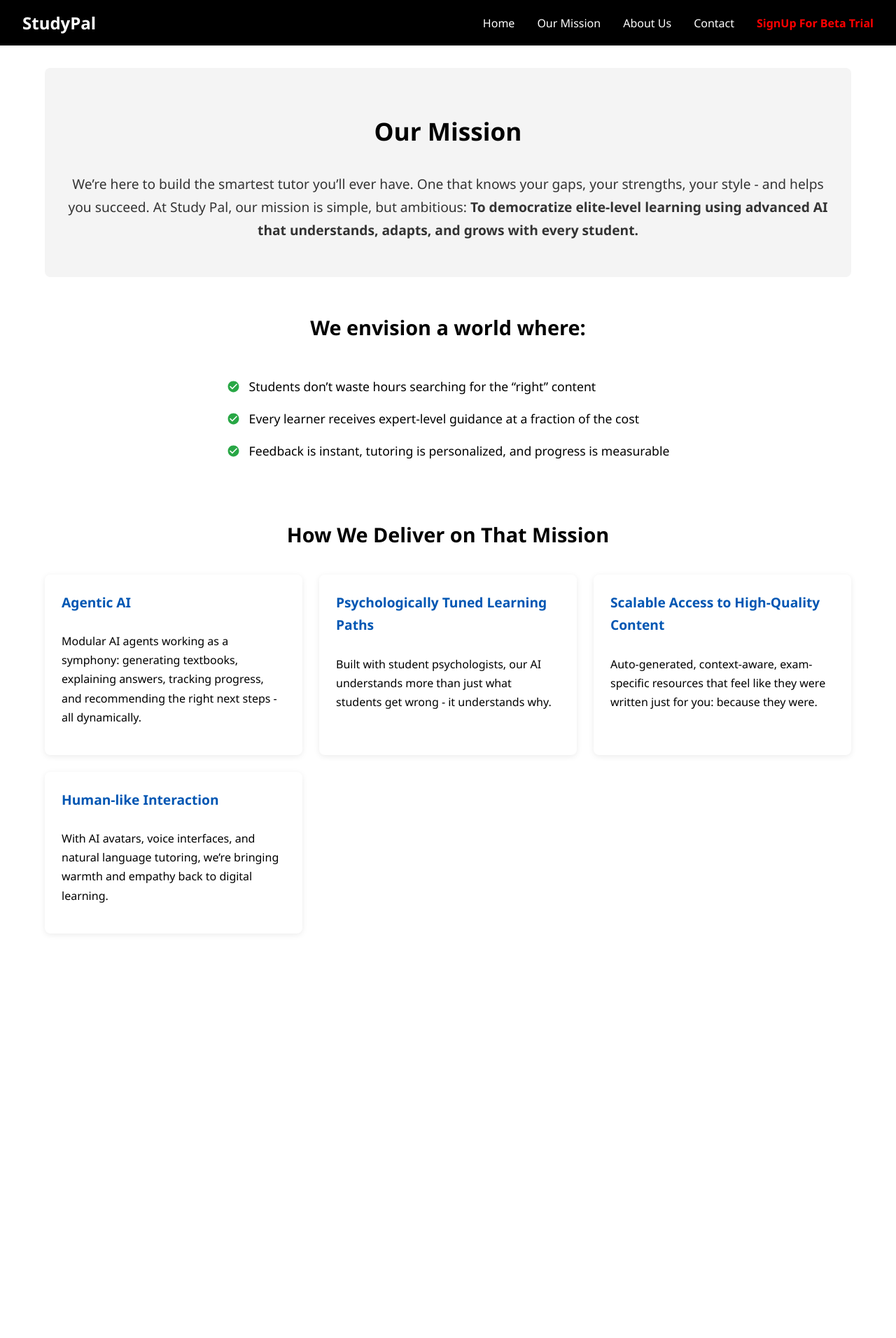
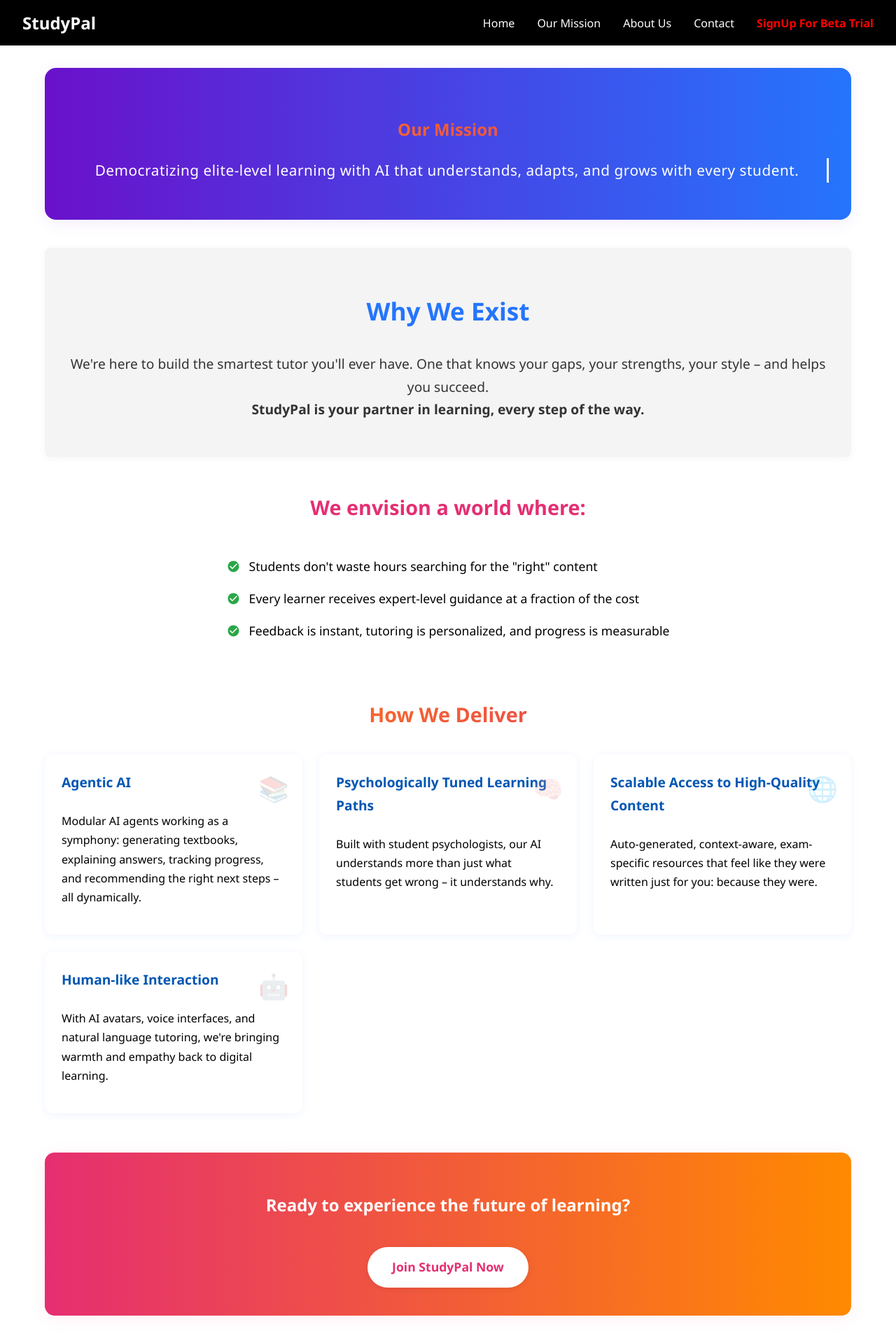
Before and after one commit to Satyam2303/StudyPal, a React (Create React App) app: page /mission in a window 1280 px wide. Shown: the whole page at 70% size. Before the commit the page ends 1366 px from the top, so only its background shows below. Built offline with nearby package versions, Linux system fonts and the light colour scheme.

Commit message:
Enhance Mission page with dynamic visuals, animations, and CTA

```diff
--- a/src/Mission.css
+++ b/src/Mission.css
@@ -8,17 +8,56 @@
   line-height: 1.7;
 }
 
+/* Hero Section */
+.mission-hero {
+  background: linear-gradient(90deg, #6a11cb 0%, #2575fc 100%);
+  color: #fff;
+  padding: 3rem 2rem 2rem 2rem;
+  border-radius: 16px;
+  margin-bottom: 2.5rem;
+  box-shadow: 0 4px 24px rgba(106,17,203,0.08);
+}
+.gradient-text {
+  background: linear-gradient(90deg, #ff8a00 0%, #e52e71 100%);
+  -webkit-background-clip: text;
+  -webkit-text-fill-color: transparent;
+  background-clip: text;
+  text-fill-color: transparent;
+}
+.hero-subtext {
+  font-size: 1.3rem;
+  margin-top: 1.2rem;
+  font-weight: 500;
+  letter-spacing: 0.5px;
+}
+
+/* Typewriter animation */
+.typewriter {
+  overflow: hidden;
+  border-right: .15em solid #fff;
+  white-space: nowrap;
+  animation: typing 2.5s steps(40, end), blink-caret .75s step-end infinite;
+}
+@keyframes typing {
+  from { width: 0 }
+  to { width: 100% }
+}
+@keyframes blink-caret {
+  from, to { border-color: transparent }
+  50% { border-color: #fff; }
+}
+
 .mission-statement {
   background-color: #f4f4f4;
   padding: 2rem;
   border-radius: 8px;
   margin-bottom: 3rem;
+  box-shadow: 0 2px 12px rgba(0,0,0,0.04);
 }
-
 .mission-statement h2 {
   font-size: 2.2rem;
+  color: #2575fc;
 }
-
 .mission-statement p {
   font-size: 1.2rem;
   color: #333;
@@ -27,18 +66,16 @@
 .mission-vision {
   margin-bottom: 3rem;
 }
-
 .mission-vision h3 {
     font-size: 1.8rem;
+    color: #e52e71;
 }
-
 .mission-vision ul {
   list-style: none;
   padding: 0;
   display: inline-block;
   text-align: left;
 }
-
 .mission-vision li {
   margin-bottom: 1rem;
   font-size: 1.1rem;
@@ -49,8 +86,8 @@
 
 .mission-delivery h3 {
     font-size: 1.8rem;
+    margin-bottom: 1.5rem;
 }
-
 .delivery-points {
     display: grid;
     grid-template-columns: repeat(auto-fit, minmax(300px, 1fr));
@@ -58,16 +95,88 @@
     text-align: left;
     margin-top: 2rem;
 }
-
 .point {
     background: #fff;
     padding: 1.5rem;
-    border-radius: 8px;
-    box-shadow: 0 2px 8px rgba(0,0,0,0.08);
+    border-radius: 12px;
+    box-shadow: 0 2px 12px rgba(37,117,252,0.08);
+    position: relative;
+    transition: transform 0.3s, box-shadow 0.3s;
 }
-
+.point:hover {
+    transform: translateY(-8px) scale(1.03);
+    box-shadow: 0 8px 32px rgba(229,46,113,0.12);
+}
+.point-icon {
+    font-size: 2.2rem;
+    position: absolute;
+    top: 1.2rem;
+    right: 1.2rem;
+    opacity: 0.18;
+    pointer-events: none;
+}
 .point h4 {
     margin-top: 0;
     font-size: 1.2rem;
     color: #0056b3;
+    z-index: 1;
 }
+
+/* Animations */
+.fade-in {
+  opacity: 0;
+  animation: fadeIn 1.2s ease-in forwards;
+}
+@keyframes fadeIn {
+  to { opacity: 1; }
+}
+.slide-in {
+  opacity: 0;
+  transform: translateY(40px);
+  animation: slideIn 1.1s 0.2s cubic-bezier(.23,1.01,.32,1) forwards;
+}
+@keyframes slideIn {
+  to {
+    opacity: 1;
+    transform: none;
+  }
+}
+.pop-in {
+  opacity: 0;
+  transform: scale(0.95);
+  animation: popIn 0.8s 0.4s cubic-bezier(.23,1.01,.32,1) forwards;
+}
+@keyframes popIn {
+  to {
+    opacity: 1;
+    transform: none;
+  }
+}
+
+/* CTA Section */
+.mission-cta {
+  margin-top: 3.5rem;
+  background: linear-gradient(90deg, #e52e71 0%, #ff8a00 100%);
+  color: #fff;
+  padding: 2.2rem 1.5rem 2.5rem 1.5rem;
+  border-radius: 14px;
+  box-shadow: 0 4px 24px rgba(229,46,113,0.08);
+}
+.cta-btn {
+  display: inline-block;
+  margin-top: 1.2rem;
+  background: #fff;
+  color: #e52e71;
+  font-weight: bold;
+  padding: 0.9rem 2.2rem;
+  border-radius: 30px;
+  font-size: 1.1rem;
+  text-decoration: none;
+  box-shadow: 0 2px 8px rgba(0,0,0,0.08);
+  transition: background 0.2s, color 0.2s, transform 0.2s;
+}
+.cta-btn:hover {
+  background: #e52e71;
+  color: #fff;
+  transform: scale(1.06);
+}
--- a/src/Mission.js
+++ b/src/Mission.js
@@ -2,46 +2,74 @@
 import React from 'react';
 import './Mission.css';
 
+const icons = [
+  '📚', // Agentic AI
+  '🧠', // Psychologically Tuned
+  '🌐', // Scalable Access
+  '🤖', // Human-like Interaction
+];
+
 const Mission = () => {
   return (
     <div className="mission-page">
-      <div className="mission-statement">
-        <h2>Our Mission</h2>
+      {/* Hero Section */}
+      <section className="mission-hero fade-in">
+        <h1 className="gradient-text">Our Mission</h1>
+        <p className="hero-subtext typewriter">
+          Democratizing elite-level learning with AI that understands, adapts, and grows with every student.
+        </p>
+      </section>
+
+      {/* Mission Statement */}
+      <div className="mission-statement slide-in">
+        <h2>Why We Exist</h2>
         <p>
-          We’re here to build the smartest tutor you’ll ever have. One that knows your gaps, your strengths, your style - and helps you succeed. At Study Pal, our mission is simple, but ambitious:
-          <strong> To democratize elite-level learning using advanced AI that understands, adapts, and grows with every student.</strong>
+          We're here to build the smartest tutor you'll ever have. One that knows your gaps, your strengths, your style – and helps you succeed. <br/>
+          <strong>StudyPal is your partner in learning, every step of the way.</strong>
         </p>
       </div>
 
-      <div className="mission-vision">
+      {/* Vision Section */}
+      <div className="mission-vision fade-in">
         <h3>We envision a world where:</h3>
         <ul>
-          <li>Students don’t waste hours searching for the “right” content</li>
+          <li>Students don't waste hours searching for the "right" content</li>
           <li>Every learner receives expert-level guidance at a fraction of the cost</li>
           <li>Feedback is instant, tutoring is personalized, and progress is measurable</li>
         </ul>
       </div>
 
+      {/* Delivery Section */}
       <div className="mission-delivery">
-        <h3>How We Deliver on That Mission</h3>
+        <h3 className="gradient-text">How We Deliver</h3>
         <div className="delivery-points">
-            <div className="point">
+            <div className="point pop-in">
+                <span className="point-icon">{icons[0]}</span>
                 <h4>Agentic AI</h4>
-                <p>Modular AI agents working as a symphony: generating textbooks, explaining answers, tracking progress, and recommending the right next steps - all dynamically.</p>
+                <p>Modular AI agents working as a symphony: generating textbooks, explaining answers, tracking progress, and recommending the right next steps – all dynamically.</p>
             </div>
-            <div className="point">
+            <div className="point pop-in">
+                <span className="point-icon">{icons[1]}</span>
                 <h4>Psychologically Tuned Learning Paths</h4>
-                <p>Built with student psychologists, our AI understands more than just what students get wrong - it understands why.</p>
+                <p>Built with student psychologists, our AI understands more than just what students get wrong – it understands why.</p>
             </div>
-            <div className="point">
+            <div className="point pop-in">
+                <span className="point-icon">{icons[2]}</span>
                 <h4>Scalable Access to High-Quality Content</h4>
                 <p>Auto-generated, context-aware, exam-specific resources that feel like they were written just for you: because they were.</p>
             </div>
-            <div className="point">
+            <div className="point pop-in">
+                <span className="point-icon">{icons[3]}</span>
                 <h4>Human-like Interaction</h4>
-                <p>With AI avatars, voice interfaces, and natural language tutoring, we’re bringing warmth and empathy back to digital learning.</p>
+                <p>With AI avatars, voice interfaces, and natural language tutoring, we're bringing warmth and empathy back to digital learning.</p>
             </div>
         </div>
+      </div>
+
+      {/* Call to Action */}
+      <div className="mission-cta fade-in">
+        <h2>Ready to experience the future of learning?</h2>
+        <a href="/signup" className="cta-btn">Join StudyPal Now</a>
       </div>
     </div>
   );
```
